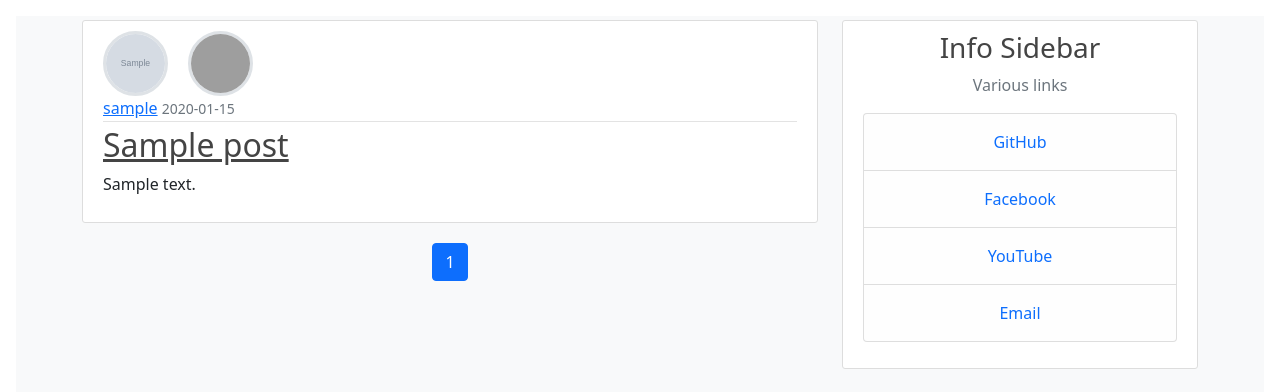
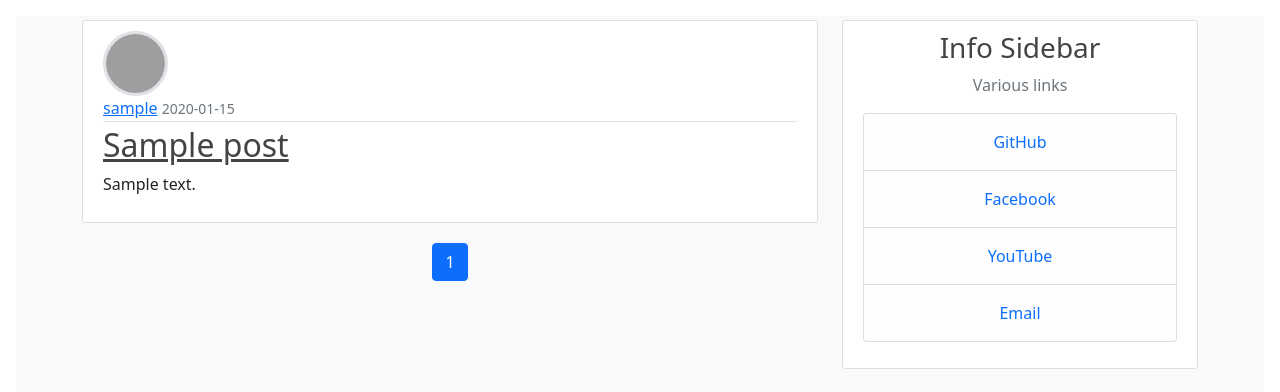
Before and after one commit to radekwarowny/Flask-Blog, a Flask app: template blog/templates/home.html in a window 1280 px wide. Shown: the part 80-472 px from the top of the page. Run offline with Flask 2, Linux system fonts and the light colour scheme; the template is opened without the code that fills it: most values are stand-ins (such as "Sample title", 1, 10 or a date in 2020); grey boxes marked "Sample" are stand-in pictures; parts of the project's set-up code (start-up, migrations or seed data) failed here and were passed over; grey boxes are pictures that could not be loaded.

Commit message:
final changes to s3 links

```diff
--- a/blog/templates/home.html
+++ b/blog/templates/home.html
@@ -2,7 +2,7 @@
 {% block content %}
   {% for post in posts.items %}
     <article class="media content-section">
-      <img class="rounded-circle border border-3 article-img" src="{{ url_for('static', filename='profile_pics/' + post.author.image_file) }}" alt="profile image">
+      <!--<img class="rounded-circle border border-3 article-img" src="{{ url_for('static', filename='profile_pics/' + post.author.image_file) }}" alt="profile image"> -->
       <img class="rounded-circle border border-3 article-img" src="https://flask-blog-imgs.s3.eu-west-2.amazonaws.com//app/blog/static/profile_pics/{{ post.author.image_file }}" alt="profile image">
       <div class="media-body">
         <div class="article-metadata">
```
